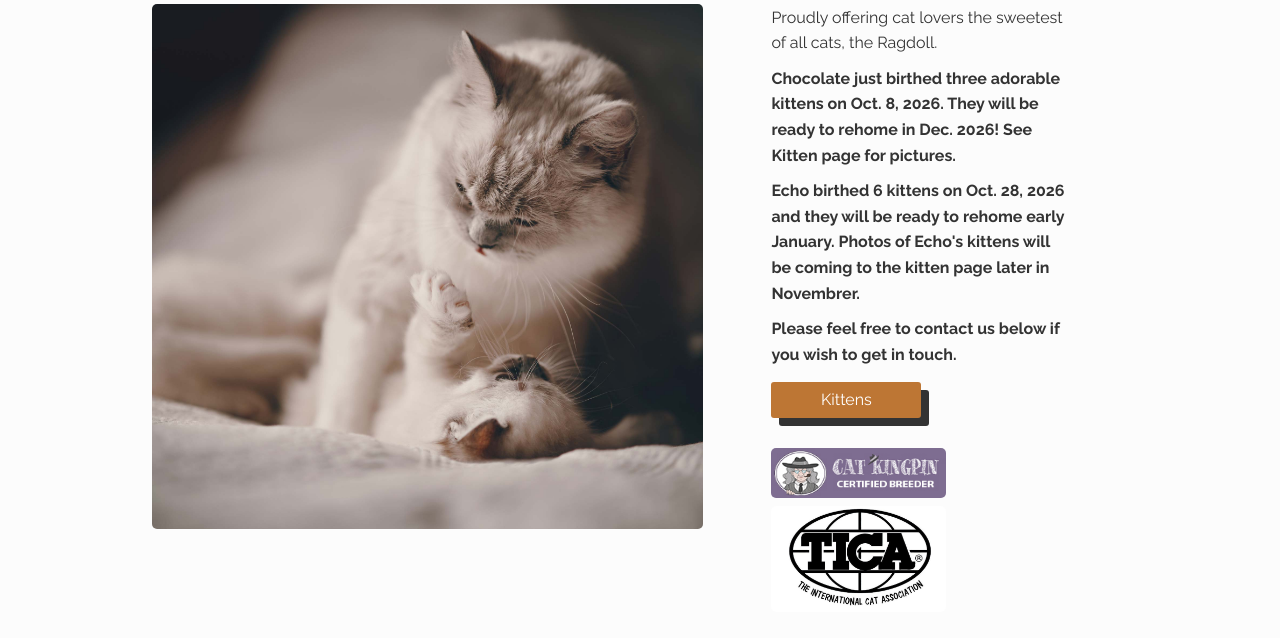
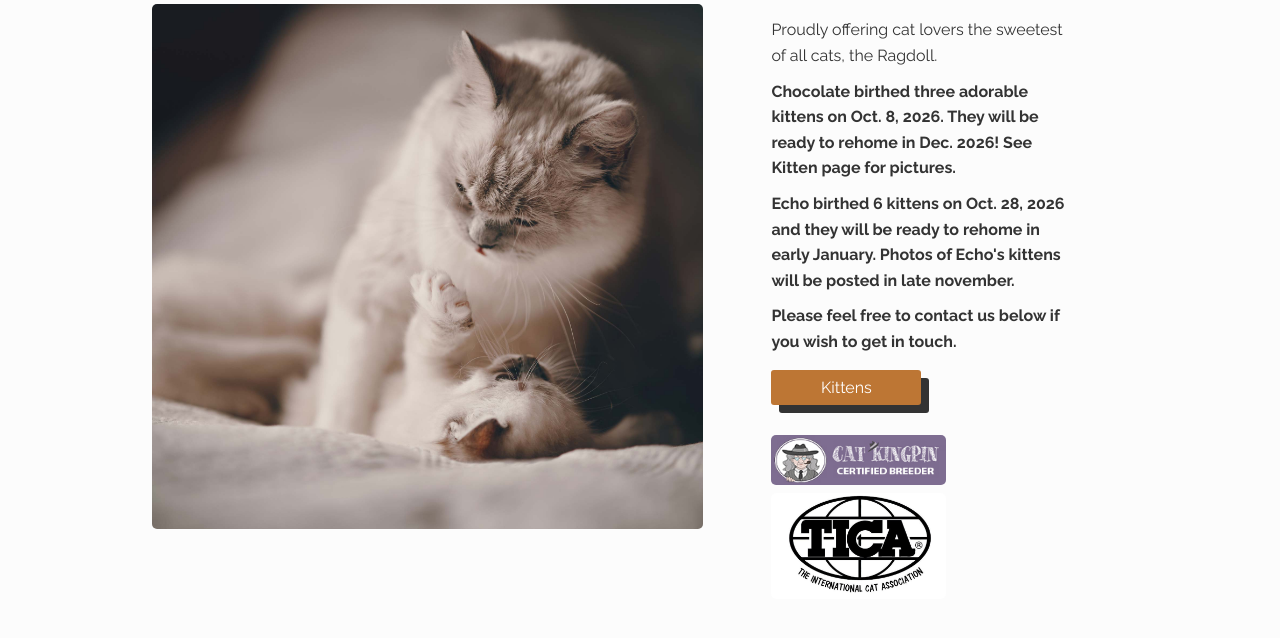
Before and after one commit to jus-mitchell/Rags-n-Wags, a plain HTML site: page index.html in a window 1280 px wide. Shown: the part 159-797 px from the top of the page. Drawn offline with Linux system fonts and the light colour scheme; a small style sheet from the web is missing.

Commit message:
Update kitten birth announcements in index.html

```diff
--- a/index.html
+++ b/index.html
@@ -58,8 +58,8 @@
                     <div class="hero_right_content">
                         <h1>Welcome to Rags n' Wags!</h1>
                         <p>Proudly offering cat lovers the sweetest of all cats, the Ragdoll.</p>
-                        <p><b>Chocolate just birthed three adorable kittens on Oct. 8, 2026. They will be ready to rehome in Dec. 2026! See Kitten page for pictures. </b></p>
-                        <p><b>Echo birthed 6 kittens on Oct. 28, 2026 and they will be ready to rehome early January. Photos of Echo's kittens will be coming to the kitten page later in Novembrer. </b></p>
+                        <p><b>Chocolate birthed three adorable kittens on Oct. 8, 2026. They will be ready to rehome in Dec. 2026! See Kitten page for pictures. </b></p>
+                        <p><b>Echo birthed 6 kittens on Oct. 28, 2026 and they will be ready to rehome in early January. Photos of Echo's kittens will be posted in late november. </b></p>
                         <p><b>Please feel free to contact us below if you wish to get in touch.</b></p>
                         <a class="btn" href="html/kittens.html">Kittens</a>
                         <a class="kingpin_logo" href="https://catkingpin.com/" target="_blank"><img src="./images/CK-Certified-Breeder-Badge_JPEG (1).jpg" alt=""></a>
```
